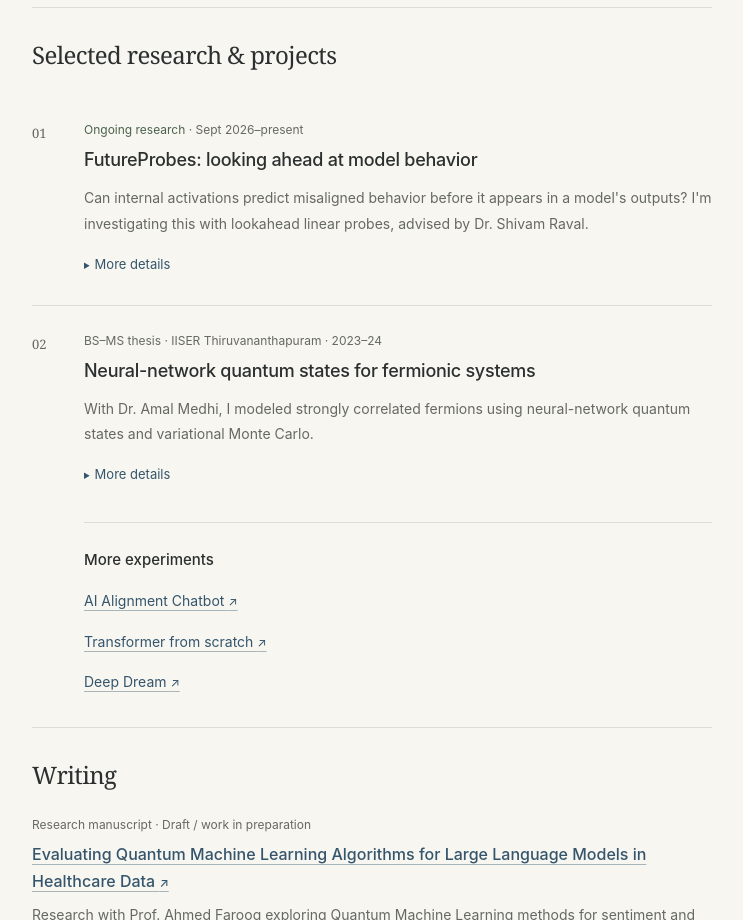
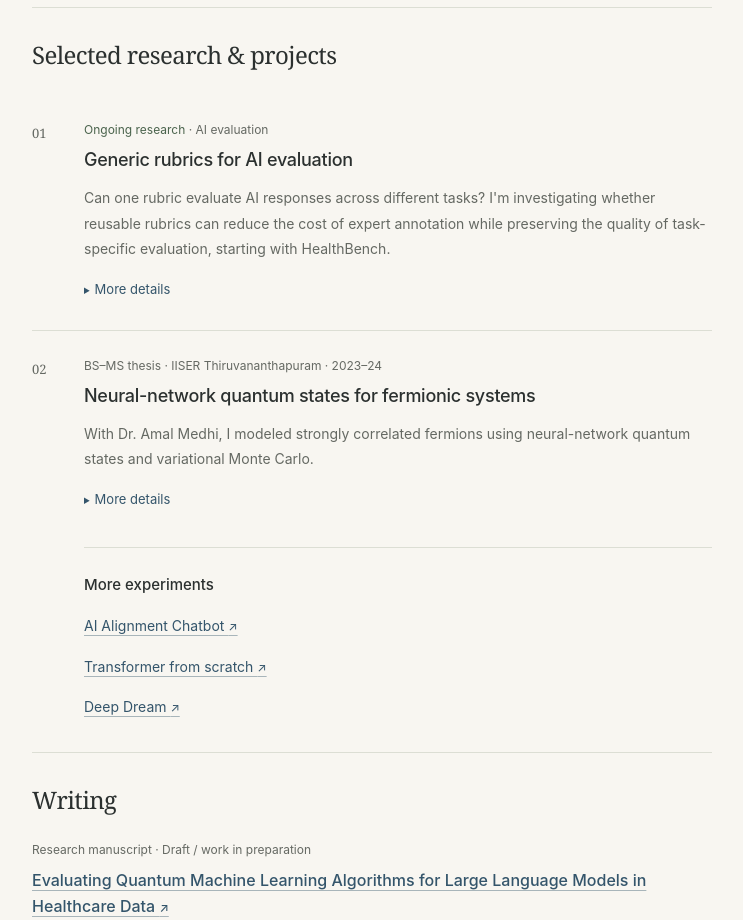
Before and after one commit to JitheshPavan/JitheshPavan.github.io, a plain HTML site: page index.html in a window 1280 px wide. Shown: the part 860-1780 px from the top of the page, without its empty margins (344-1087 px from the left). Drawn offline with Linux system fonts and the light colour scheme.

Commit message:
Replace FutureProbes with generic rubric research

```diff
--- a/index.html
+++ b/index.html
@@ -80,12 +80,14 @@
           <li>
             <span class="project-number" aria-hidden="true">01</span>
             <div class="project-body">
-              <p class="project-context"><span class="status">Ongoing research</span> · Sept 2026–present</p>
-              <h3>FutureProbes: looking ahead at model behavior</h3>
-              <p class="project-description">Can internal activations predict misaligned behavior before it appears in a model's outputs? I'm investigating this with lookahead linear probes, advised by Dr. Shivam Raval.</p>
+              <p class="project-context"><span class="status">Ongoing research</span> · AI evaluation</p>
+              <h3>Generic rubrics for AI evaluation</h3>
+              <p class="project-description">Can one rubric evaluate AI responses across different tasks? I'm investigating whether reusable rubrics can reduce the cost of expert annotation while preserving the quality of task-specific evaluation, starting with HealthBench.</p>
               <details class="project-details">
-                <summary><span class="when-closed">More details</span><span class="when-open">Less details</span><span class="sr-only"> about FutureProbes</span></summary>
-                <p class="project-description">I've implemented and tested a preliminary activation-extraction and probing framework, with experiments targeting reward hacking, sandbagging, manipulation, and deception.</p>
+                <summary><span class="when-closed">More details</span><span class="when-open">Less details</span><span class="sr-only"> about generic rubrics for AI evaluation</span></summary>
+                <p class="project-description">The study begins with a manual audit of 100 randomly sampled HealthBench criteria from UK AISI's Inspect AI implementation, separating reusable requirements from question-specific details to develop a fixed generic rubric.</p>
+                <p class="project-description">On about 50 separate evaluation questions, the plan is to grade the same saved model responses against both the generic rubric and each question's complete original rubric, using the same LLM judge and settings. With comparable score scales defined in advance, I'll compare score differences, systematic bias, correlations, and model rankings.</p>
+                <p class="project-description">Preregistered follow-ups will test whether physician responses or reference correct and incorrect answers help close any evaluation gap. The broader aim is to extend this approach to other benchmarks and test a single shared rubric across them.</p>
               </details>
             </div>
           </li>
```
